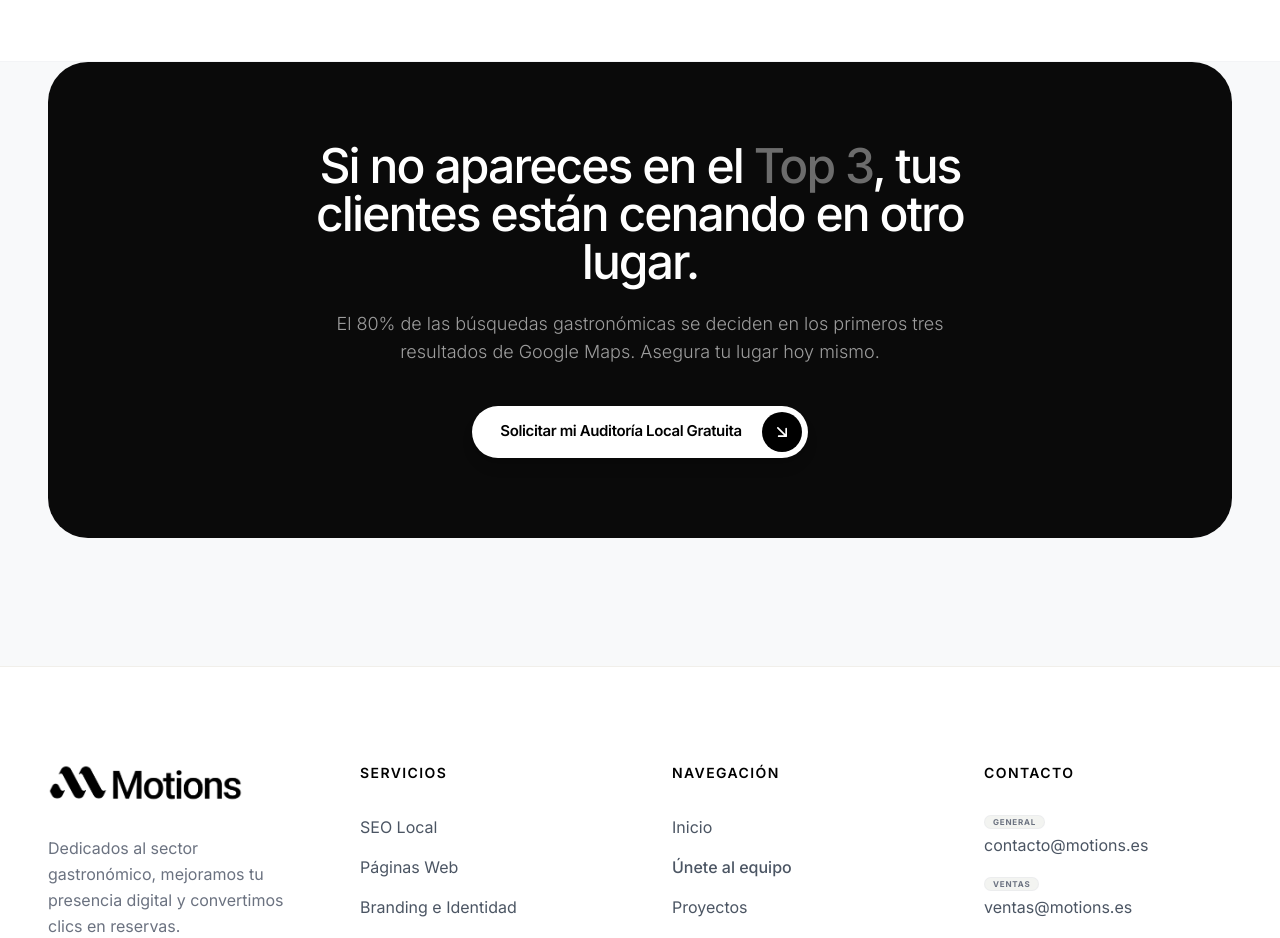
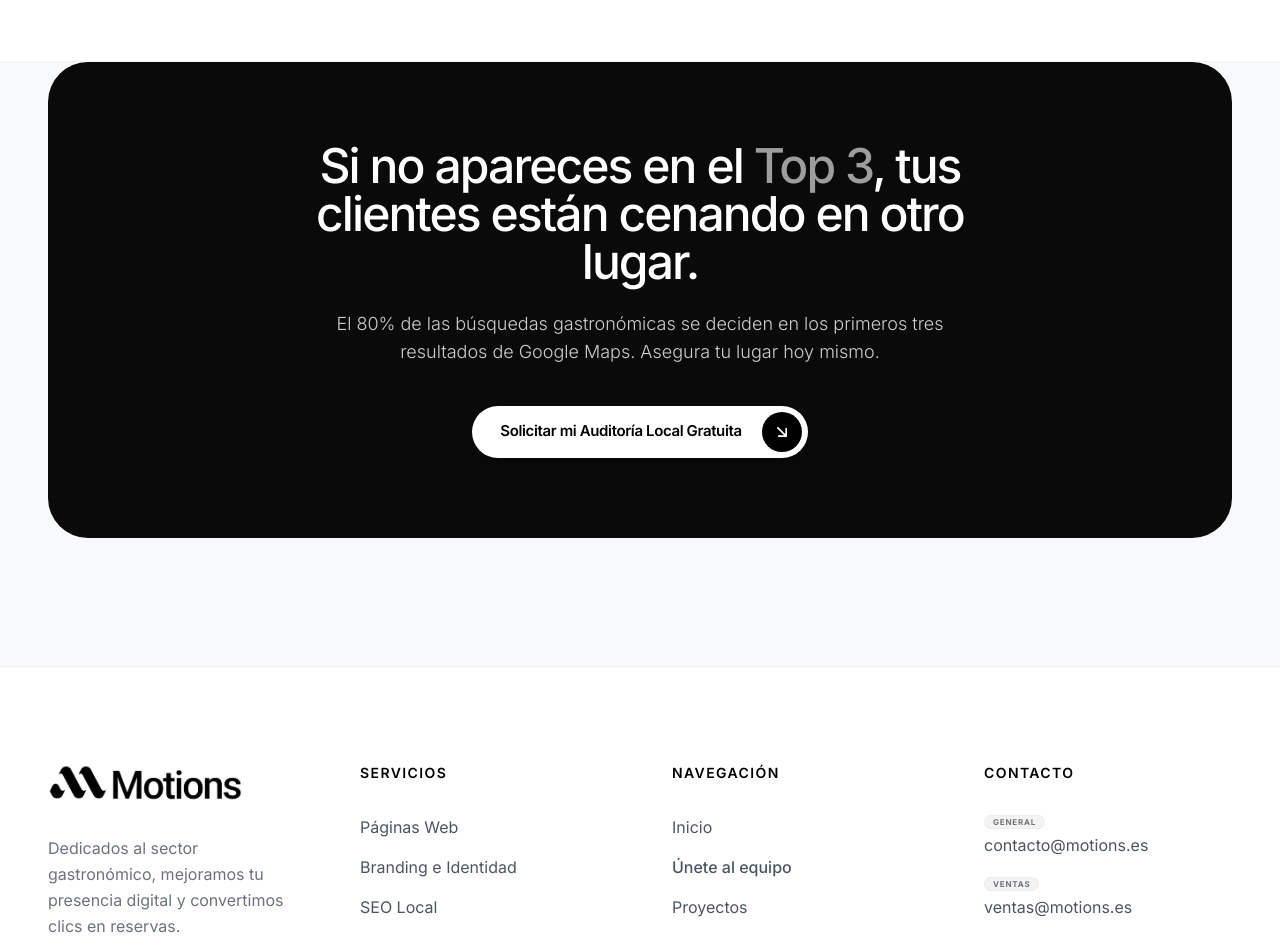
Before and after one commit to motionsmanagement/Motions, a React (Vite) app: page /servicios/seo-local in a window 1280 px wide. Shown: the part 2480-3418 px from the top of the page. Built offline with nearby package versions, Linux system fonts and the light colour scheme; a web font is replaced by a local one.

Commit message:
style: aclarar textos en CTA SEO Local y reordenar servicios

```diff
--- a/components/Footer.tsx
+++ b/components/Footer.tsx
@@ -55,9 +55,9 @@ const Footer: React.FC = () => {
           <div>
             <h5 className="text-black font-semibold mb-8 text-sm uppercase tracking-widest">Servicios</h5>
             <ul className="space-y-4">
-              <li><Link to="/servicios/seo-local" className="text-gray-600 hover:text-black transition-colors">SEO Local</Link></li>
               <li><Link to="/servicios/diseno-web-restaurantes" className="text-gray-600 hover:text-black transition-colors">Páginas Web</Link></li>
               <li><Link to="/servicios/branding-restaurantes" className="text-gray-600 hover:text-black transition-colors">Branding e Identidad</Link></li>
+              <li><Link to="/servicios/seo-local" className="text-gray-600 hover:text-black transition-colors">SEO Local</Link></li>
               <li><Link to="/servicios/integracion-ia" className="text-gray-600 hover:text-black transition-colors">Integración con IA</Link></li>
               <li><Link to="/servicios/estrategia-digital" className="text-gray-600 hover:text-black transition-colors">Estrategia Digital</Link></li>
             </ul>
--- a/components/Navbar.tsx
+++ b/components/Navbar.tsx
@@ -65,9 +65,9 @@ const Navbar: React.FC = () => {
   ];
 
   const services = [
-    { name: "SEO Local", href: "/servicios/seo-local" },
     { name: "Páginas Web", href: "/servicios/diseno-web-restaurantes" },
     { name: "Branding", href: "/servicios/branding-restaurantes" },
+    { name: "SEO Local", href: "/servicios/seo-local" },
     { name: "Integración IA", href: "/servicios/integracion-ia" },
     { name: "Estrategia Digital", href: "/servicios/estrategia-digital" },
   ];
--- a/components/services/SeoLocal.tsx
+++ b/components/services/SeoLocal.tsx
@@ -215,9 +215,9 @@ const SeoLocalPage: React.FC = () => {
             <div className="bg-[#0A0A0A] rounded-[2.5rem] p-8 md:p-20 relative overflow-hidden flex flex-col items-center text-center">
                 <div className="relative z-10 max-w-3xl flex flex-col items-center">
                     <h2 className="text-3xl md:text-5xl font-medium text-white mb-6 tracking-tight leading-[1.2]">
-                        Si no apareces en el <span className="text-white/40">Top 3</span>, tus clientes están cenando en otro lugar.
+                        Si no apareces en el <span className="text-white/60">Top 3</span>, tus clientes están cenando en otro lugar.
                     </h2>
-                    <p className="text-white/60 text-sm md:text-lg mb-10 font-light max-w-2xl leading-relaxed">
+                    <p className="text-white/80 text-sm md:text-lg mb-10 font-light max-w-2xl leading-relaxed">
                         El 80% de las búsquedas gastronómicas se deciden en los primeros tres resultados de Google Maps. Asegura tu lugar hoy mismo.
                     </p>
                     <ContactButton
```
